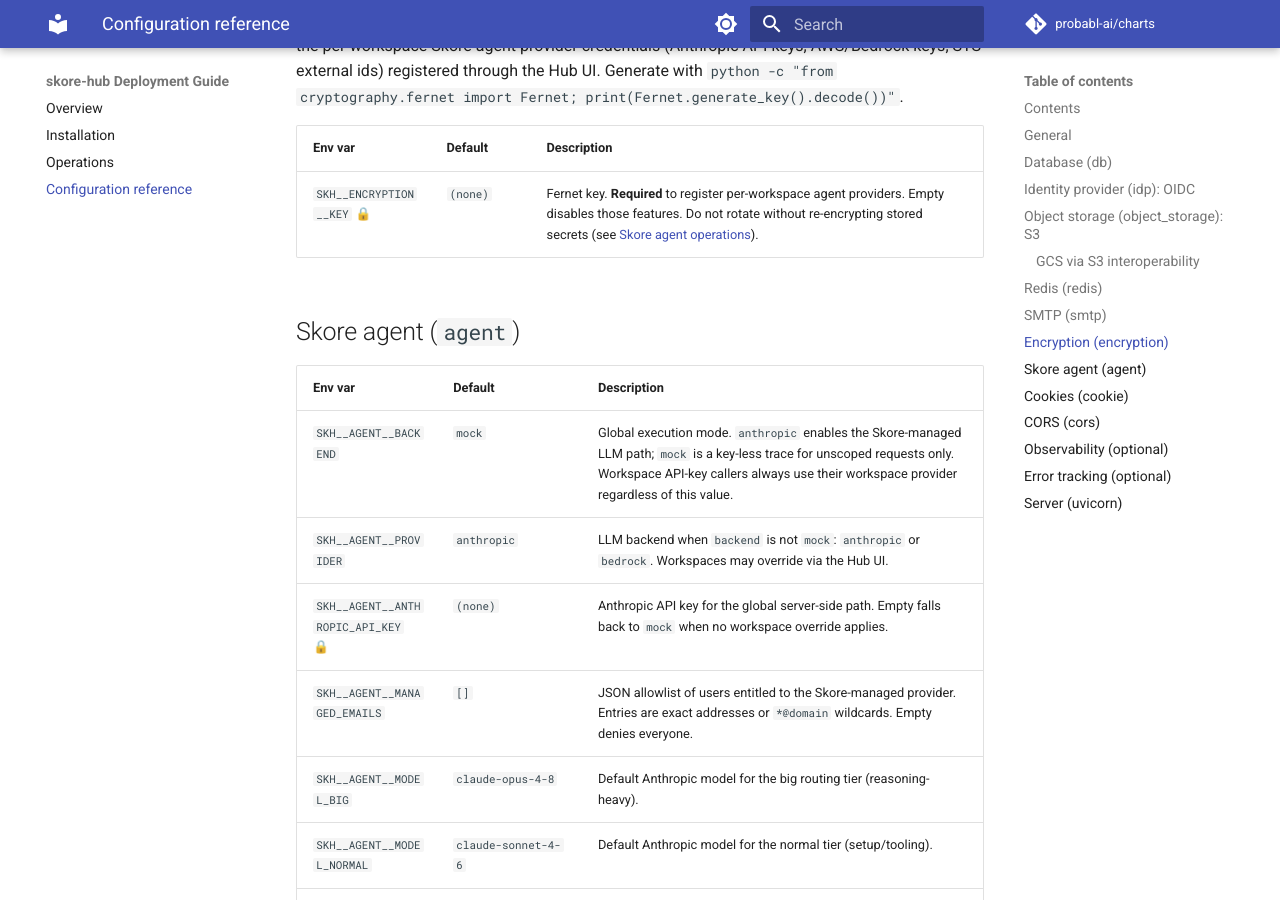
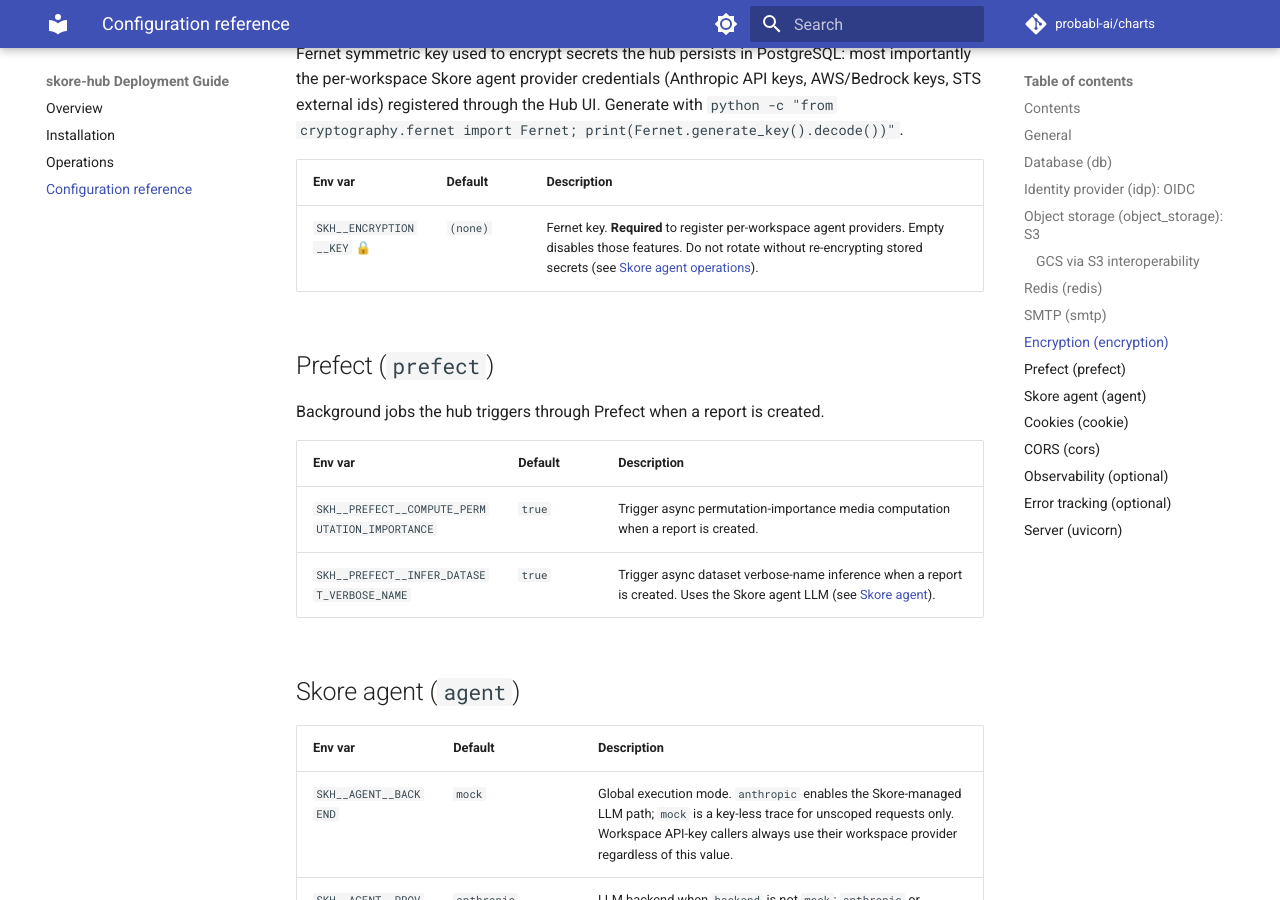
Before and after one commit to probabl-ai/charts, an MkDocs documentation site: the page built from docs/reference-configuration.md, in a window 1280 px wide and 900 px high, scrolled down 5455 px. Built offline with MkDocs 1.6.1 and Material for MkDocs 9.7.7, drawn with Linux system fonts in a browser that asks for light colours; comment, search, counter and statistics services are not loaded.

Commit message:
feat(skh): document prefect report-job env vars

```diff
--- a/docs/reference-configuration.md
+++ b/docs/reference-configuration.md
@@ -17,6 +17,7 @@
 - [Redis (redis)](#redis-redis)
 - [SMTP (smtp)](#smtp-smtp)
 - [Encryption (encryption)](#encryption-encryption)
+- [Prefect (prefect)](#prefect-prefect)
 - [Skore agent (agent)](#skore-agent-agent)
 - [Cookies (cookie)](#cookies-cookie)
 - [CORS (cors)](#cors-cors)
@@ -133,6 +134,15 @@
 | --- | --- | --- |
 | `SKH__ENCRYPTION__KEY` 🔒 | `(none)` | Fernet key. **Required** to register per-workspace agent providers. Empty disables those features. Do not rotate without re-encrypting stored secrets (see [Skore agent operations](02-operations.md#skore-agent-operations)). |
 
+## Prefect (`prefect`)
+
+Background jobs the hub triggers through Prefect when a report is created.
+
+| Env var | Default | Description |
+| --- | --- | --- |
+| `SKH__PREFECT__COMPUTE_PERMUTATION_IMPORTANCE` | `true` | Trigger async permutation-importance media computation when a report is created. |
+| `SKH__PREFECT__INFER_DATASET_VERBOSE_NAME` | `true` | Trigger async dataset verbose-name inference when a report is created. Uses the Skore agent LLM (see [Skore agent](#skore-agent-agent)). |
+
 ## Skore agent (`agent`)
 
 | Env var | Default | Description |
```
Also changed, not shown: 3 other files.
